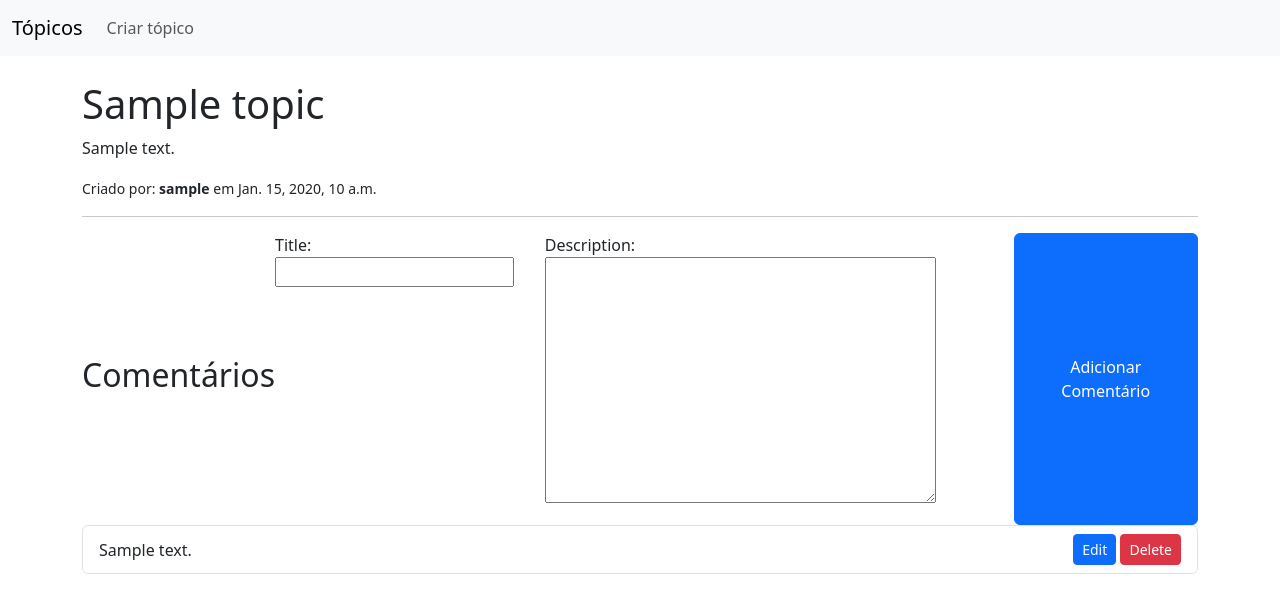
After one commit to ggoncalves17/Aplicacao-Django-LP-Lab07, a Django app: template topics_app/templates/topics_app/detalhesTopico.html in a window 1280 px wide. The commit adds this page. Shown: the top 613 px of the page. Run offline with Django 5.2, Linux system fonts and the light colour scheme; the template is opened without the code that fills it: values that come from a table or form of the project are taken from there, others are empty; tables that the repository leaves empty hold one stand-in row (values such as "Sample post"); some libraries are stand-ins or nearby versions.

Commit message:
Detalhes do Tópico

```diff
--- a/topics_app/templates/base.html
+++ b/topics_app/templates/base.html
@@ -3,7 +3,7 @@
   <head>
     <meta charset="utf-8">
     <meta name="viewport" content="width=device-width, initial-scale=1">
-    <title>Bootstrap demo</title>
+    <title>Topics</title>
     <link href="https://cdn.jsdelivr.net/npm/bootstrap@5.3.3/dist/css/bootstrap.min.css" rel="stylesheet" integrity="sha384-QWTKZyjpPEjISv5WaRU9OFeRpok6YctnYmDr5pNlyT2bRjXh0JMhjY6hW+ALEwIH" crossorigin="anonymous">
   </head>
   <body>
--- /dev/null
+++ b/topics_app/templates/topics_app/detalhesTopico.html
@@ -0,0 +1,37 @@
+{% extends "base.html" %}
+
+{% block content %}
+<div class="container mt-4">
+    <h1>{{ topic.title }}</h1>
+    <p>{{ topic.description }}</p>
+    <small>Criado por: <strong>{{ topic.author }}</strong> em {{ topic.created_at }}</small>
+
+    <hr>
+    <div>
+        <div class="d-flex justify-content-between align-items-center">
+            <h2>Comentários</h2>
+            <form method="post" class="d-flex">
+                {% csrf_token %}
+                {{ form.as_p }}
+                <button type="submit" class="btn btn-primary">Adicionar Comentário</button>
+            </form>
+        </div>
+    </div>
+
+
+    <ul class="list-group">
+        {% for comment in topic.comments.all %}
+        <li class="list-group-item d-flex justify-content-between align-items-center">
+            {{ comment.text }}
+            <div>
+                <a href="{% url 'comment_edit' comment.id %}" class="btn btn-primary btn-sm">Edit</a>
+                <a href="{% url 'comment_delete' comment.id %}" class="btn btn-danger btn-sm">Delete</a>
+            </div>
+        </li>
+        {% empty %}
+        <li class="list-group-item">Não existem comentários.</li>
+        {% endfor %}
+    </ul>
+
+</div>
+{% endblock %}
--- a/topics_app/urls.py
+++ b/topics_app/urls.py
@@ -7,5 +7,4 @@ urlpatterns = [
     path('topics/<int:topic_id>/', views.detalhes_topicos, name='topic_detail'),
     path('topics/<int:topic_id>/delete/', views.apagar_topico, name='topic_delete'),
     path('topics/<int:topic_id>/edit/', views.editar_topico, name='topic_update'),
-
 ]
```
Also changed, not shown: topics_app/views.py (+3 -12 lines).
